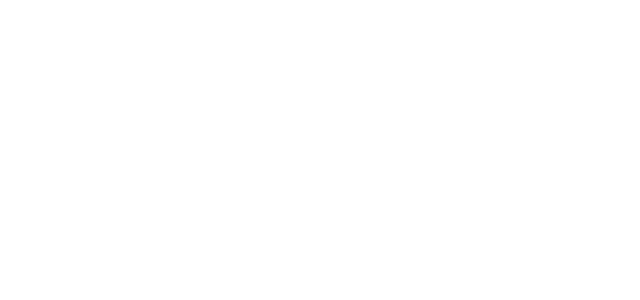
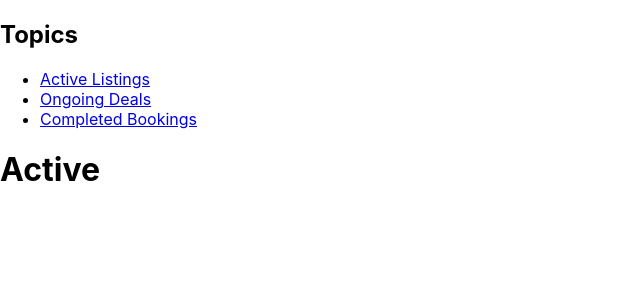
Before and after one commit to trisdauvergne/chameleon-client, a React (Create React App) app: page /deals in a window 1280 px wide. Shown: the top 300 px of the page, without its empty margins (0-640 px from the left). Built offline with nearby package versions, Linux system fonts and the light colour scheme.

Commit message:
added pages for ongoing deals

```diff
--- a/src/App.js
+++ b/src/App.js
@@ -3,11 +3,14 @@
 import Home from './pages/home/Home';
 import Listing from './pages/listing/Listing';
 import Booking from './pages/booking/Booking';
+import Deals from './pages/deals/Deals';
 import CreateListing from './components/createlistings/CreateListing';
 import BookingForm from './components/bookingform/BookingForm';
 import { BrowserRouter as Router, Switch, Route } from 'react-router-dom';
+import { useState } from 'react';
 
 function App() {
+  const [cookie, setCookie ] = useState('');
 
   return (
       <Router>
@@ -16,6 +19,7 @@
           <Route path="/" exact component={Home} />
           <Route path="/booking/:listingId" component={Booking} />
           <Route path="/listing" component={Listing} />
+          <Route path="/deals" component={Deals}/>
         </Switch>
       </Router>
   );
--- /dev/null
+++ b/src/components/active/Active.js
@@ -0,0 +1,9 @@
+const Active = () => {
+  return (
+    <div>
+      <h1>Active</h1>
+    </div>
+  )
+}
+
+export default Active
--- /dev/null
+++ b/src/components/completed/Completed.js
@@ -0,0 +1,10 @@
+
+const Completed = () => {
+  return (
+    <div>
+      <h1>Completed</h1>
+    </div>
+  )
+}
+
+export default Completed
--- a/src/components/feed/Feed.js
+++ b/src/components/feed/Feed.js
@@ -8,7 +8,6 @@
         try {
           const data = await fetch(`${host}/listings`);
           const listingsData = await data.json();
-          console.log(listingsData);
           setListings(listingsData);
         } catch (err) {
           console.log(err);
--- a/src/components/listing/Listing.js
+++ b/src/components/listing/Listing.js
@@ -9,7 +9,6 @@
     const getUser = async () => {
         const userData = await fetch(`${host}/users/${listing.ownerId}`);
         const userInfo = await userData.json();
-        console.log(userInfo);
         setUser(userInfo);
     }
 
--- /dev/null
+++ b/src/components/ongoing/Ongoing.js
@@ -0,0 +1,9 @@
+const Ongoing = () => {
+  return (
+    <div>
+      <h1>Ongoing</h1>
+    </div>
+  )
+}
+
+export default Ongoing
--- /dev/null
+++ b/src/pages/deals/Deals.js
@@ -0,0 +1,40 @@
+import { BrowserRouter as Router, Switch, Route, useRouteMatch, Link } from 'react-router-dom';
+import Active from '../../components/active/Active';
+import Ongoing from '../../components/ongoing/Ongoing';
+import Completed from '../../components/completed/Completed';
+
+
+const Deals = () => {
+  let { path, url } = useRouteMatch();
+
+  return (
+    <div>
+      <h2>Topics</h2>
+      <ul>
+        <li>
+          <Link to={`${url}`}>Active Listings</Link>
+        </li>
+        <li>
+          <Link to={`${url}/ongoing`}>Ongoing Deals</Link>
+        </li>
+        <li>
+          <Link to={`${url}/completed`}>Completed Bookings</Link>
+        </li>
+      </ul>
+
+      <Switch>
+        <Route exact path={path}>
+          <Active />
+        </Route>
+        <Route path={`${path}/ongoing`}>
+          <Ongoing />
+        </Route>
+        <Route path={`${path}/completed`}>
+          <Completed />
+        </Route>
+      </Switch>
+    </div>
+  );
+};
+
+export default Deals;
--- a/src/pages/login/Login.js
+++ b/src/pages/login/Login.js
@@ -1,6 +1,6 @@
 import { host } from '../../config';
 import { useState } from 'react';
-import {  Redirect } from 'react-router-dom';
+import { Redirect } from 'react-router-dom';
 
 const Login = () => {
 
@@ -15,8 +15,10 @@
         {
             body: JSON.stringify({username}),
             method: 'POST',
-            headers: { 'Content-Type': 'application/json' }
-        })
+            headers: { 'Content-Type': 'application/json' },
+            credentials: 'include',
+        });
+
         setUsername('');
         setPassword('');
 
```
